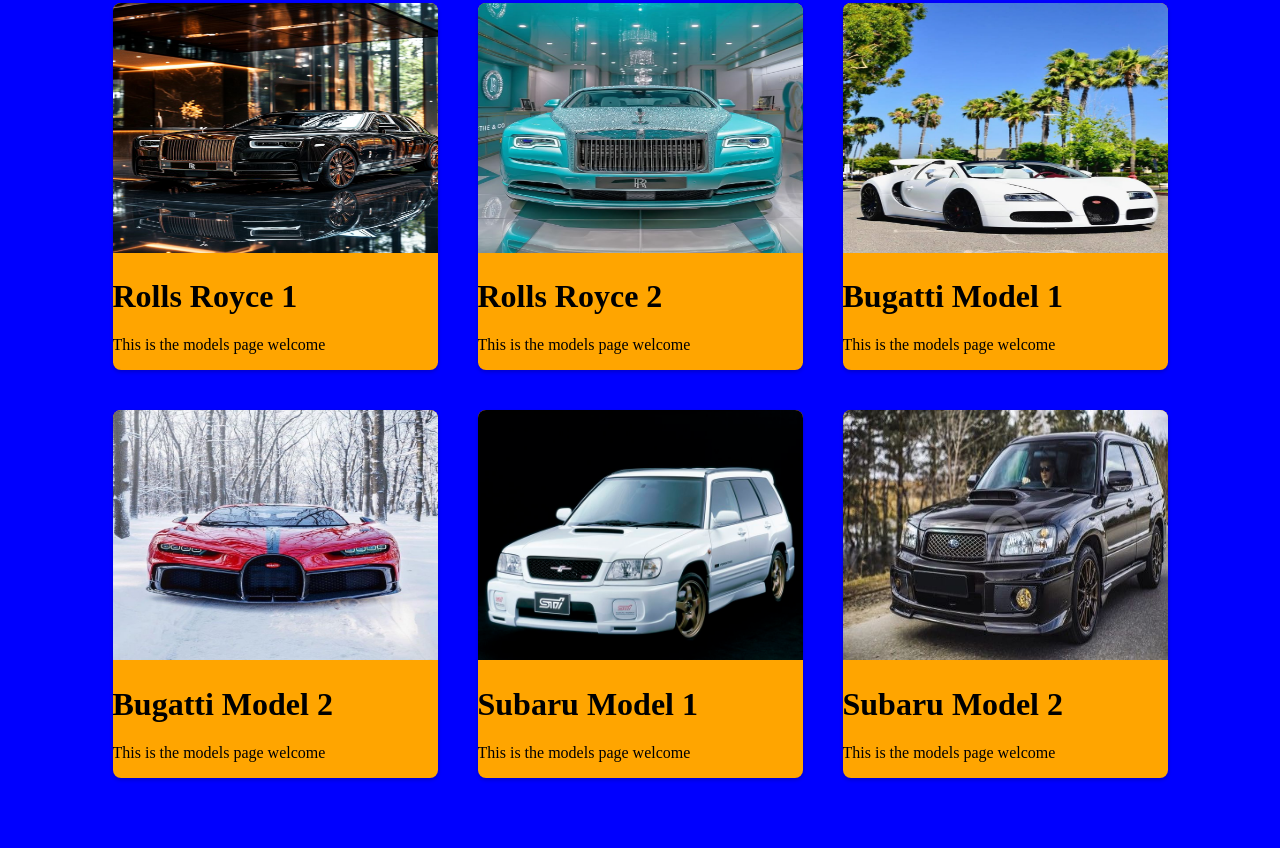
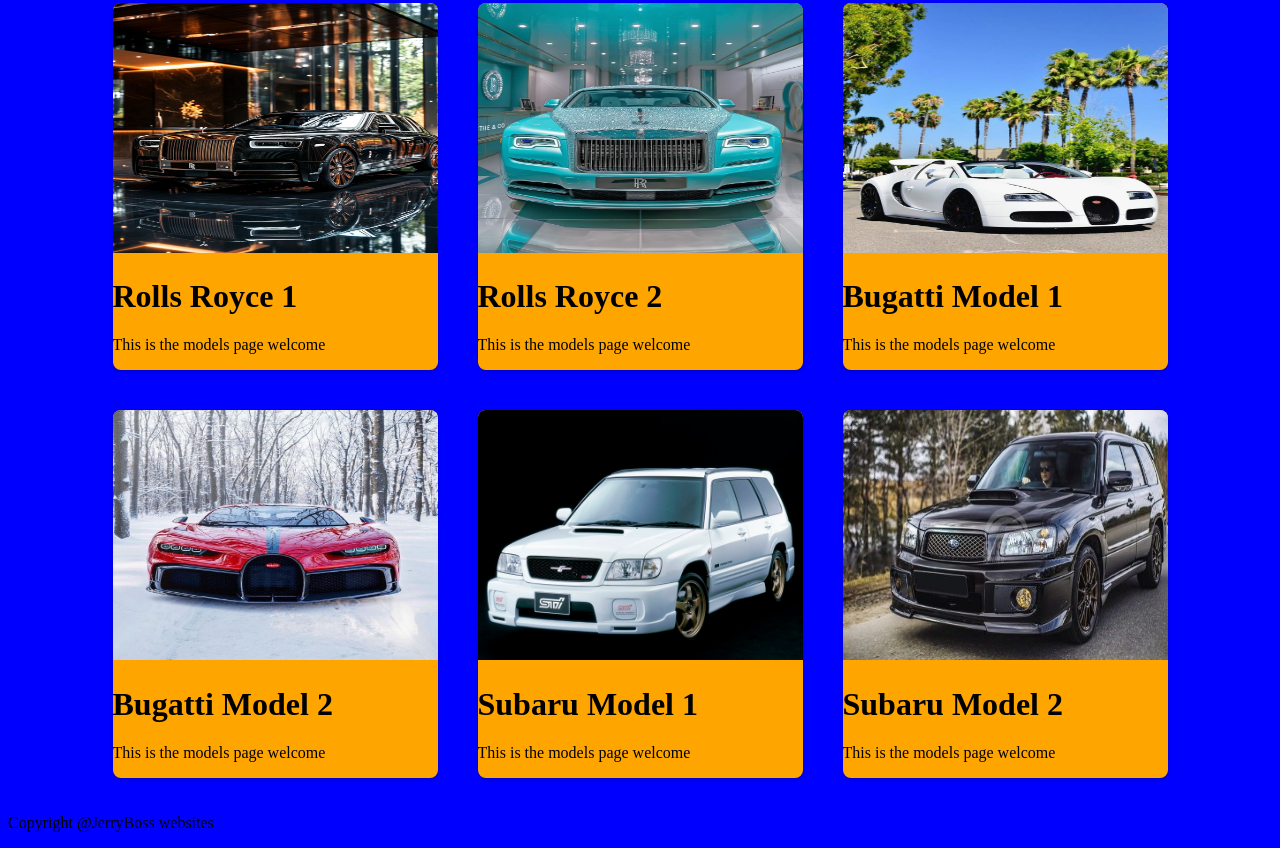
Before and after one commit to Bossjerry-tech/Bluer-boss, a plain HTML site: page model.html in a window 1280 px wide. Shown: the part 908-1756 px from the top of the page. Before the commit the page ends 1714 px from the top, so only its background shows below. Drawn offline with Linux system fonts and the light colour scheme.

Commit message:
Update model.html

```diff
--- a/model.html
+++ b/model.html
@@ -199,6 +199,17 @@ font-weight: 500;
 
 
 
+<!-----footer section-->
+<footer>
+
+<div class="call">
+  <p>Copyright @JerryBoss websites</p>
+</div>
+
+
+</footer>
+
+
 
 
 </body>
```
